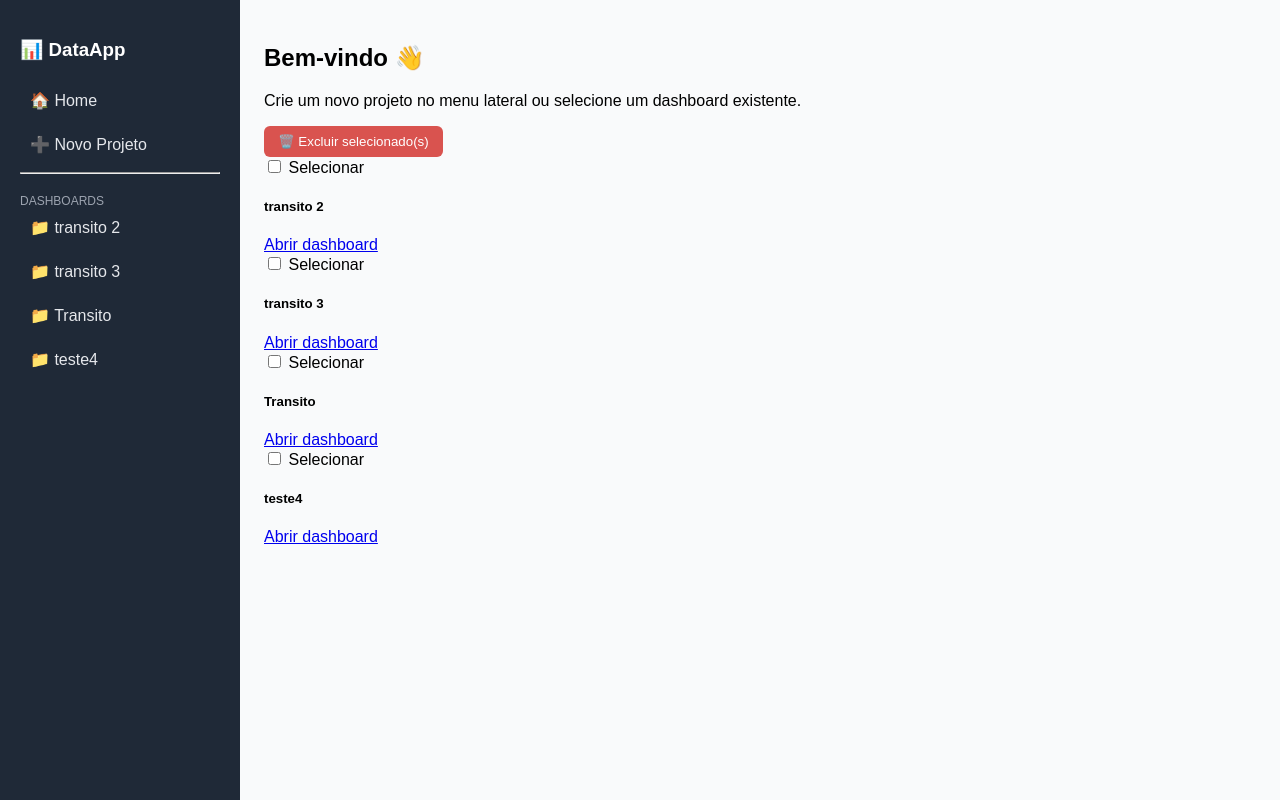
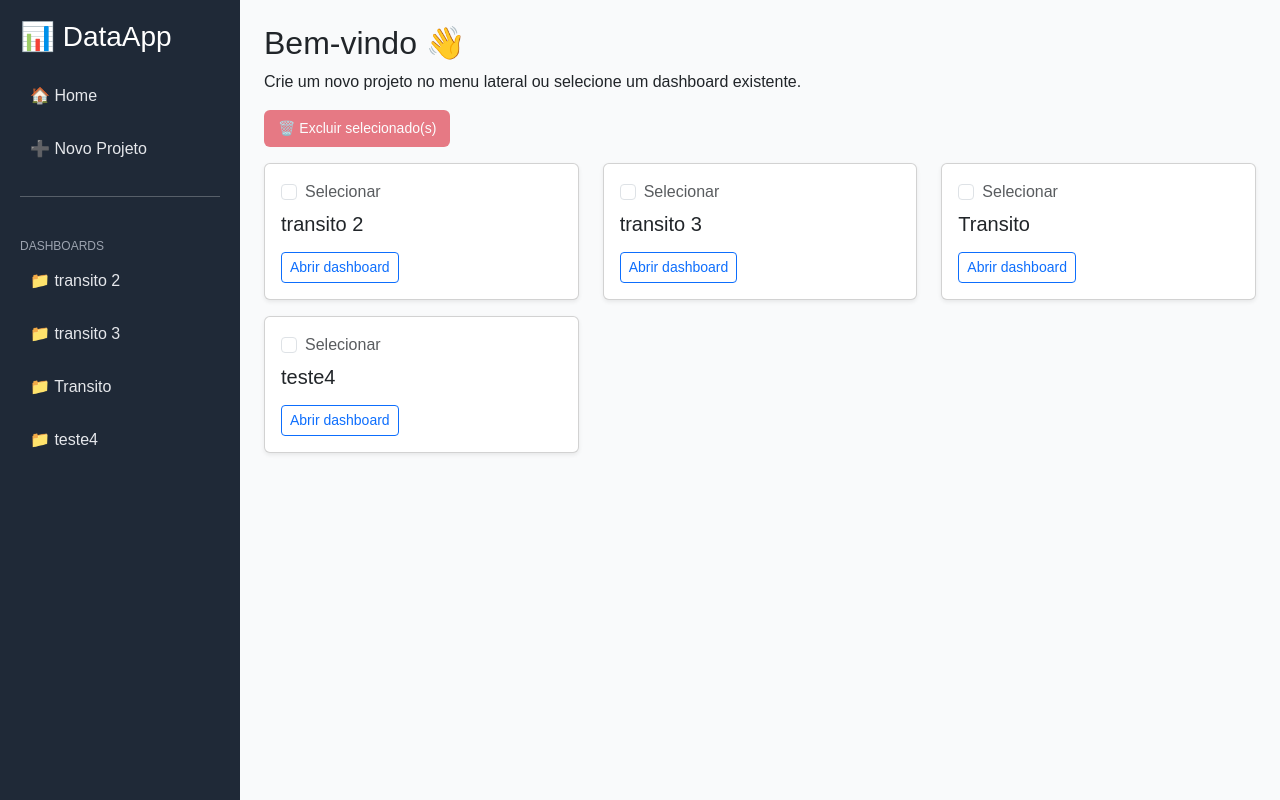
Before and after one commit to FlaviaCosta1037/app_dashboard_with_flask, a Flask app: page / in a window 1280 px wide. Run offline with Flask 3, Linux system fonts and the light colour scheme.

Commit message:
Customização do layout com bootstrap e folha de estilo

```diff
--- a/app/templates/base.html
+++ b/app/templates/base.html
@@ -5,61 +5,65 @@
     <title>{% block title %}Dashboard{% endblock %}</title>
 
     <meta name="viewport" content="width=device-width, initial-scale=1">
+    <link
+    href="https://cdn.jsdelivr.net/npm/bootstrap@5.3.2/dist/css/bootstrap.min.css"
+    rel="stylesheet">
 
     <link rel="stylesheet" href="{{ url_for('static', filename='css/style.css') }}">
     <script src="https://cdn.jsdelivr.net/npm/chart.js"></script>
     {% block head %}{% endblock %}
 </head>
+
+<body>
 <!-- MODAL NOVO PROJETO -->
 <div id="projectModal" class="modal-overlay">
-  <div class="modal">
+  <div class="custom-modal">
     <h3>Novo Projeto</h3>
 
     <form method="POST" action="{{ url_for('create_project') }}">
-      <label>Título do projeto</label>
-      <input type="text" name="title" required>
+      <label class="form-label">Título do projeto</label>
+      <input type="text" name="title" class="form-control mb-2" required>
 
-      <label>Descrição</label>
-      <textarea name="description"></textarea>
+      <label class="form-label">Descrição</label>
+      <textarea name="description" class="form-control mb-3"></textarea>
 
-      <div class="modal-actions">
-        <button type="submit">Criar</button>
-        <button type="button" onclick="closeProjectModal()">Cancelar</button>
+      <div class="d-flex justify-content-end gap-2">
+        <button type="submit" class="btn btn-primary">Criar</button>
+        <button type="button" class="btn btn-outline-secondary" onclick="closeProjectModal()">Cancelar</button>
       </div>
     </form>
   </div>
 </div>
-<body>
 
 <div class="app-layout">
 
     <!-- SIDEBAR -->
-    <aside class="sidebar">
+    <aside class="sidebar shadow-sm">
         <h3 class="logo">📊 DataApp</h3>
 
-        <nav>
-            <a href="{{ url_for('home') }}">🏠 Home</a>
-            <a href="#" onclick="openProjectModal()">➕ Novo Projeto</a>
+        <nav class="nav flex-column gap-1">
+            <a class="nav-link"  href="{{ url_for('home') }}">🏠 Home</a>
+            <a class="nav-link" href="#" onclick="event.preventDefault(); openProjectModal();">➕ Novo Projeto</a>
 
             <hr>
 
             <span class="menu-title">Dashboards</span>
             {% if projects %}
               {% for p in projects %}
-                <a href="/dashboard/{{ p.id }}">📁 {{ p.title }}</a>
+                <a class="nav-link text-truncate" href="/dashboard/{{ p.id }}">📁 {{ p.title }}</a>
               {% endfor %}
             {% endif %}
         </nav>
     </aside>
 
-    <!-- CONTEÚDO -->
-    <main class="main-content">
+    <main class="main-content container-fluid py-4">
         {% block content %}{% endblock %}
     </main>
 
 </div>
 
 {% block scripts %}{% endblock %}
+<script src="https://cdn.jsdelivr.net/npm/bootstrap@5.3.2/dist/js/bootstrap.bundle.min.js"></script>
 
 </body>
 <script>
```
Also changed, not shown: app/templates/new_project_modal.html (+32 -13 lines).
